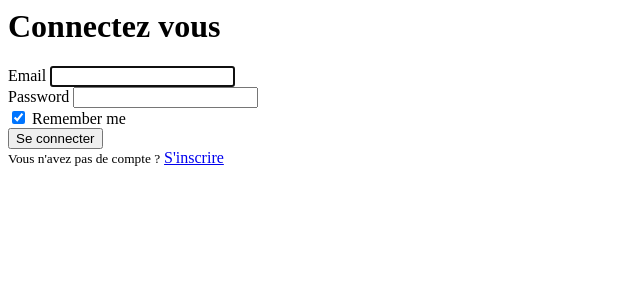
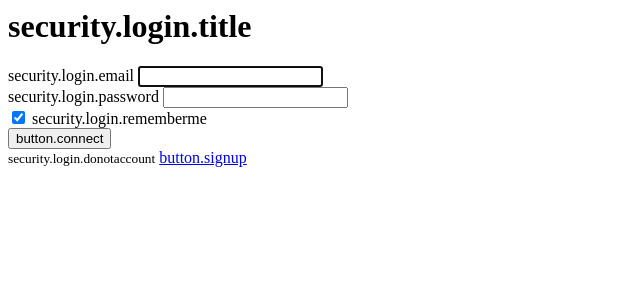
Before and after one commit to laugere/Pelican, a Symfony app: template templates/security/login.html.twig in a window 1280 px wide. Shown: the top 300 px of the page, without its empty margins (0-640 px from the left). Run offline with Twig, Linux system fonts and the light colour scheme; the template is opened without the code that fills it, so the values that code supplies are empty; some libraries are stand-ins or nearby versions.

Commit message:
adding translate to login

```diff
--- a/templates/security/login.html.twig
+++ b/templates/security/login.html.twig
@@ -24,7 +24,9 @@
 	<body>
 		<div id="loginFrame">
 			<form method="post">
-				<h1>Connectez vous</h1>
+				<h1>
+					{% trans %}security.login.title{% endtrans %}
+				</h1>
 
 				{% if error %}
 					<div class="alert alert-danger">{{ error.messageKey|trans(error.messageData, 'security') }}</div>
@@ -32,34 +34,34 @@
 
 				{% if app.user %}
 					<div class="mb-3">
-						You are logged in as
+						{% trans %}security.login.alreadyconnected{% endtrans %}
 						{{ app.user.username }},
-						<a href="{{ path('app_logout') }}">Logout</a>
+						<a href="{{ path('app_logout') }}">{% trans %}security.login.logout{% endtrans %}</a>
 					</div>
 				{% endif %}
 
 				<div class="form-group">
-					<label for="inputEmail">Email</label>
+					<label for="inputEmail">{% trans %}security.login.email{% endtrans %}</label>
 					<input type="email" value="{{ last_username }}" name="email" id="inputEmail" class="form-control" required autofocus>
 				</div>
 				<div class="form-group">
-					<label for="inputPassword">Password</label>
+					<label for="inputPassword">{% trans %}security.login.password{% endtrans %}</label>
 					<input type="password" name="password" id="inputPassword" class="form-control" required>
 				</div>
 				<div class="form-group">
 					<input type="checkbox" id="remember_me" name="_remember_me" checked/>
-					<label for="remember_me">Remember me</label>
+					<label for="remember_me">{% trans %}security.login.rememberme{% endtrans %}</label>
 				</div>
 				<input type="hidden" name="_csrf_token" value="{{ csrf_token('authenticate') }}">
 				<div class="form-group">
 					<button class="btn btn-outline-success" type="submit">
-						Se connecter
+						{% trans %}button.connect{% endtrans %}
 					</button>
 				</div>
 				<div class="form-group">
-					<small class="form-text text-muted">Vous n'avez pas de compte ?</small>
+					<small class="form-text text-muted">{% trans %}security.login.donotaccount{% endtrans %}</small>
 					<a class="badge badge-primary" href="/register">
-						S'inscrire
+						{% trans %}button.signup{% endtrans %}
 					</a>
 				</div>
 			</form>
```
Also changed, not shown: translations/messages.en_US.yaml (+9 -2 lines), translations/messages.fr_FR.yaml (+7 -0 lines).
